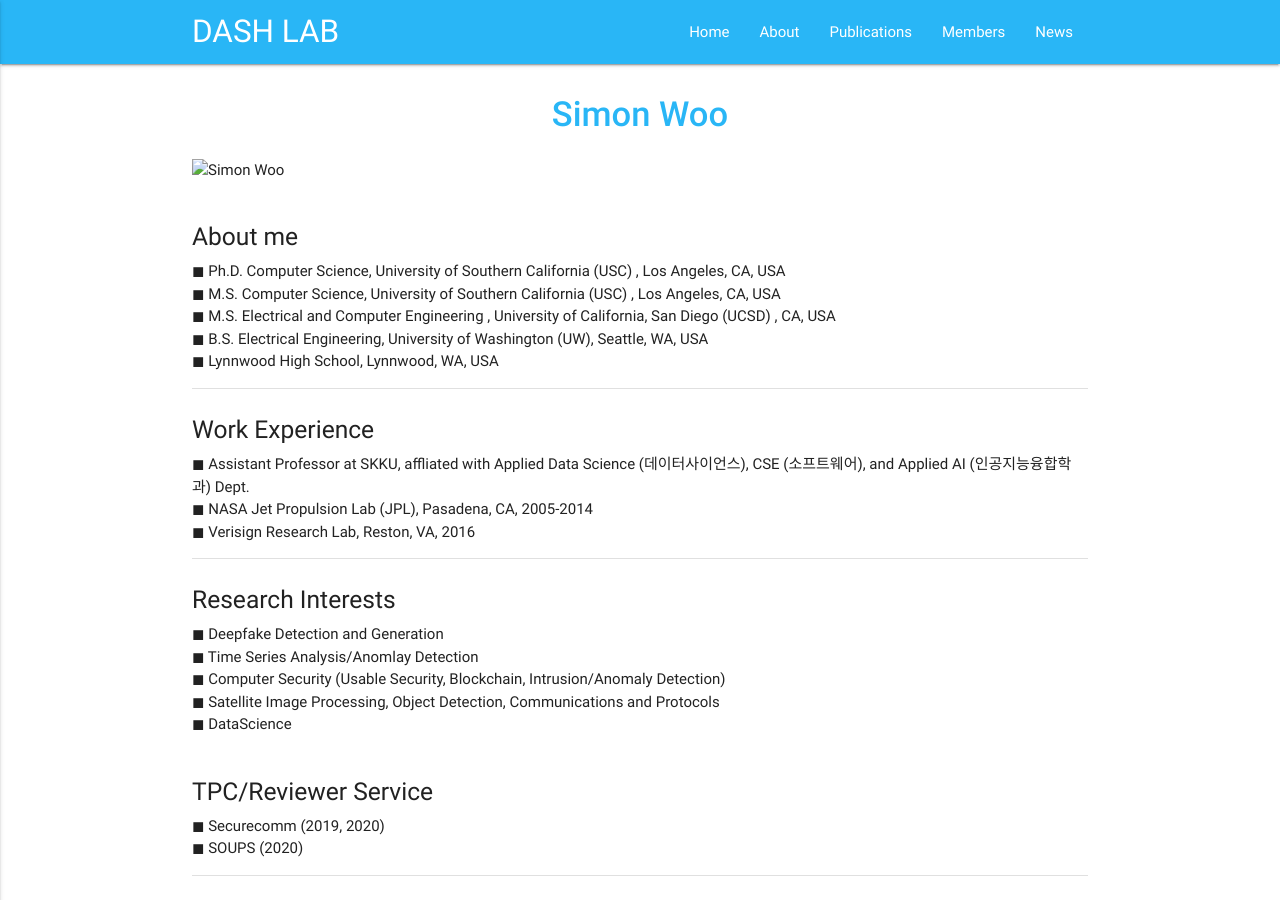
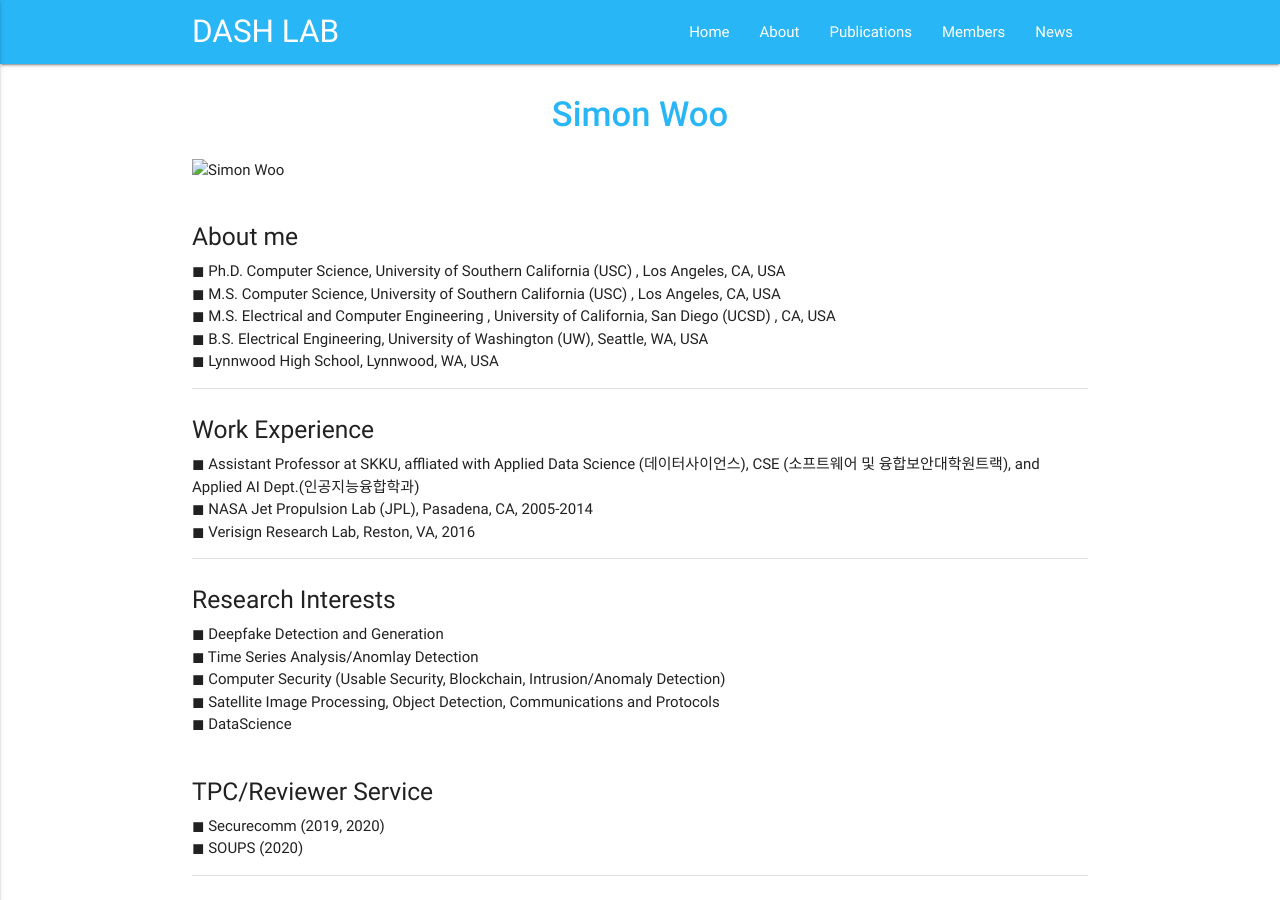
Before and after one commit to Yurim990507/DASH-Lab.github.io, a Jekyll site: the page built from example1.md, in a window 1280 px wide and 900 px high. Built offline with Jekyll 4.4.1, drawn with Linux system fonts in a browser that asks for light colours.

Commit message:
Update example1.md

```diff
--- a/example1.md
+++ b/example1.md
@@ -22,7 +22,7 @@ permalink: /About/
 <div class="divider"></div>
 <div class="section">
     <h5>Work Experience</h5>
-        ◼ Assistant Professor at SKKU, affliated with Applied Data Science (데이터사이언스), CSE (소프트웨어), and Applied AI (인공지능융합학과) Dept. <br>
+        ◼ Assistant Professor at SKKU, affliated with Applied Data Science (데이터사이언스), CSE (소프트웨어 및 융합보안대학원트랙), and Applied AI Dept.(인공지능융합학과) <br>
         ◼ NASA Jet Propulsion Lab (JPL), Pasadena, CA, 2005-2014 <br>
         ◼ Verisign Research Lab, Reston, VA, 2016 <br>
 </div>
```
